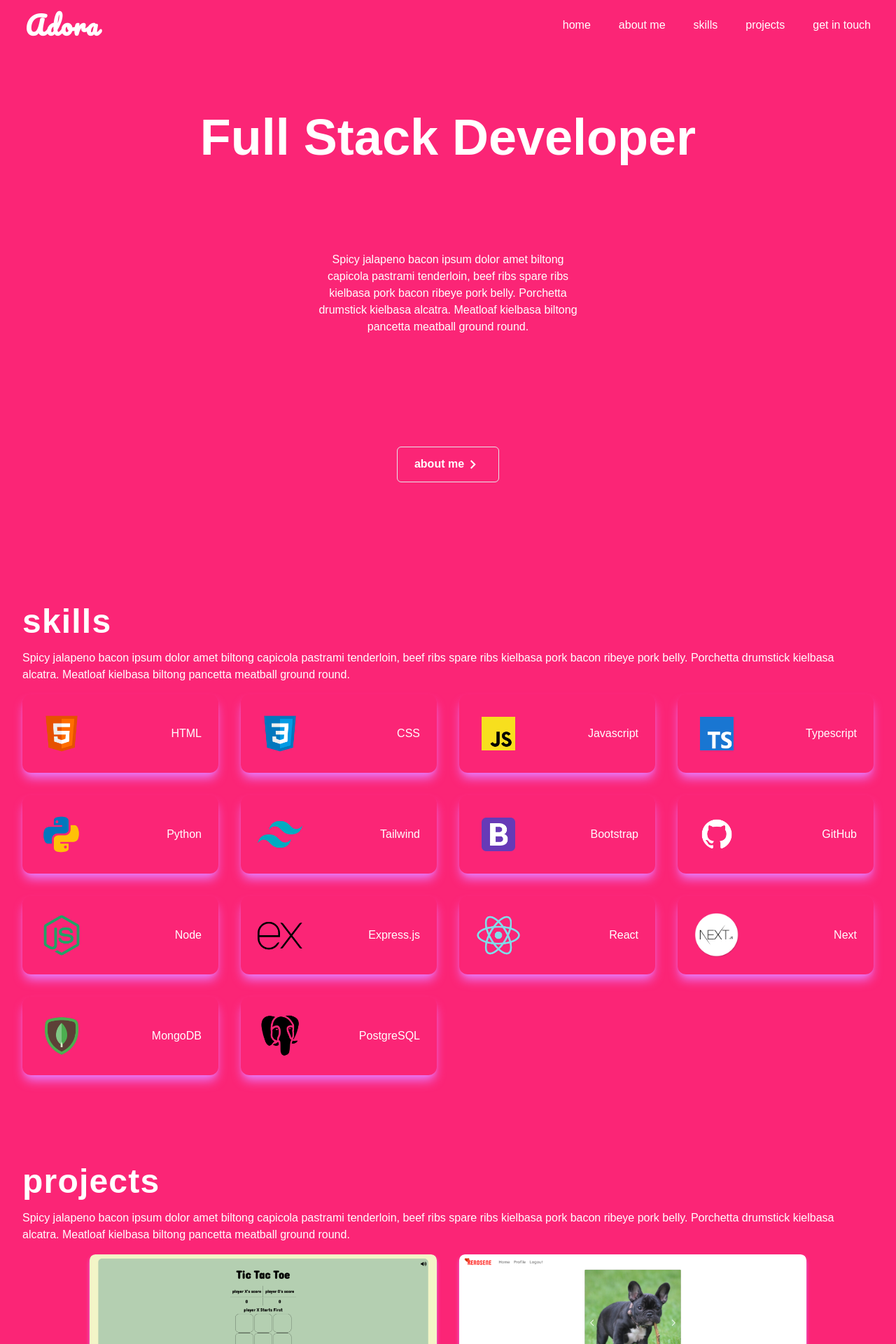
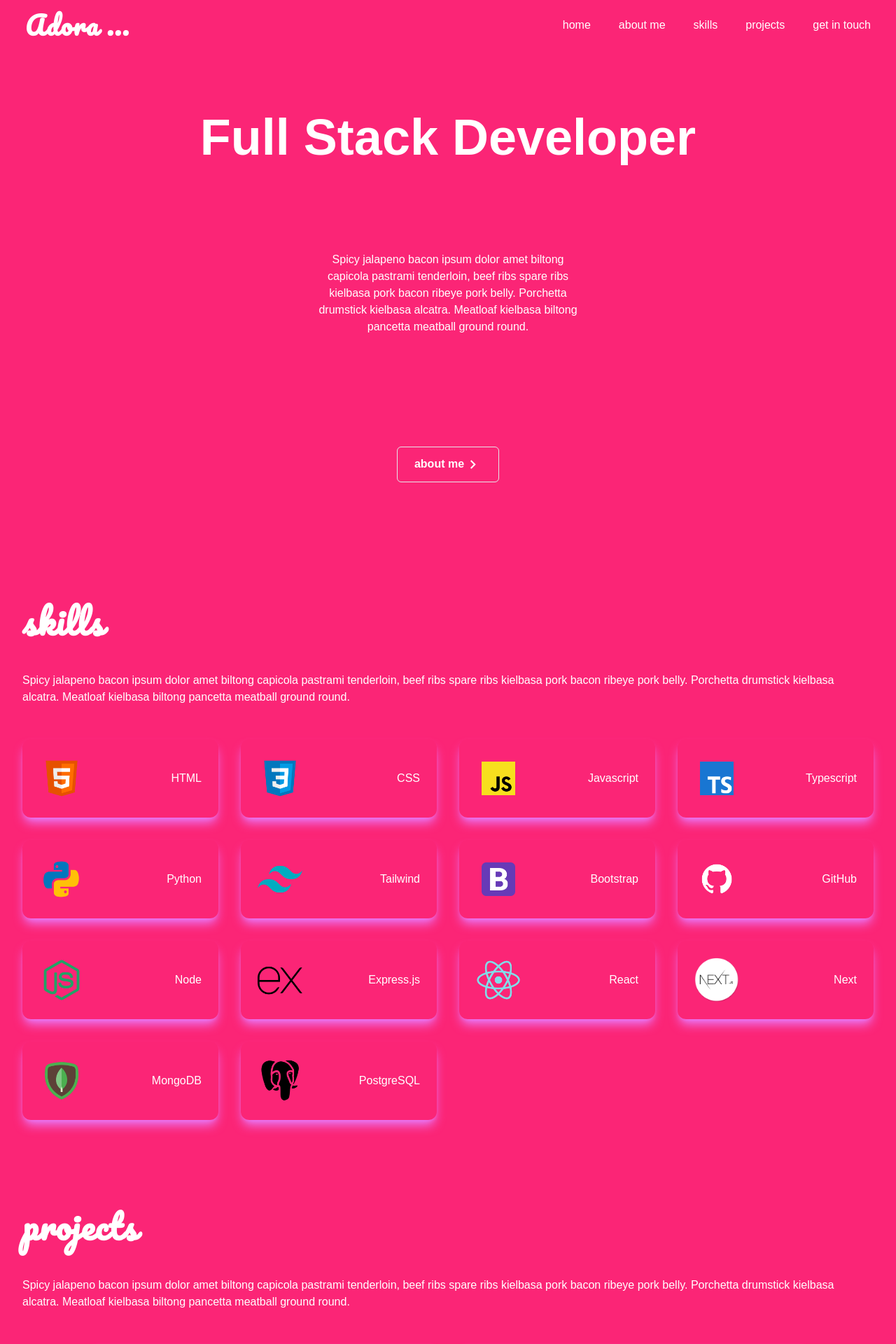
Before and after one commit to AdoraWyne/Adora_ChinYing, a Next.js app: page / in a window 1280 px wide. Shown: the top 1920 px of the page at 70% size. Built offline with nearby package versions, Linux system fonts and the light colour scheme.

Commit message:
Adjusted the style

```diff
--- a/components/Navbar.jsx
+++ b/components/Navbar.jsx
@@ -10,23 +10,28 @@ const Navbar = () => {
     const links = [
         {
             id: 1,
+            title: "home",
             link: "home"
         },
         {
             id: 2,
-            link: "about me"
+            title: "about me",
+            link: "aboutme"
         },
         {
             id: 3,
+            title: "skills",
             link: "skills"
         },
         {
             id: 4,
+            title: "projects",
             link: "projects"
         },
         {
             id: 5,
-            link: "get in touch"
+            title: "get in touch",
+            link: "getintouch"
         }
     ]
 
@@ -34,15 +39,15 @@ const Navbar = () => {
     <div className="w-full h-14 z-10 p-5 fixed bg-themedPink text-white duration-300 ease-in">
         <div className="flex justify-between items-center w-full h-full max-w-screen-xl mx-auto p-4">
             <Link href='/#home'>
-                <h1 className="font-logo text-3xl lg:text-4xl font-bold tracking-wider">Adora</h1>
+                <h1 className="font-logo text-3xl lg:text-4xl font-bold tracking-wider">Adora ...</h1>
             </Link>
 
             <div>
                 <ul className="hidden md:flex">
-                    {links.map(({id, link}) => (
+                    {links.map(({id, title, link}) => (
                             <Link key={id} href={`/#${link}`}>
                                 <li className="ml-10 text-md duration-200 ease-out hover:scale-110">
-                                    {link}
+                                    {title}
                                 </li>
                             </Link>
                         ))}
--- a/components/Projects.jsx
+++ b/components/Projects.jsx
@@ -41,10 +41,10 @@ const Projects = () => {
     return (
         <div id="projects" className="w-full">
             <div className="max-w-screen-xl mx-auto px-8 py-16 text-center md:text-left">
-                <h2 className="text-white text-3xl md:text-5xl tracking-wide font-bold">
+                <h2 className="text-white font-logo text-3xl md:text-5xl tracking-wide font-bold">
                     projects
                 </h2>
-                <p className="text-white py-4">
+                <p className="text-white py-4 my-8">
                     Spicy jalapeno bacon ipsum dolor amet biltong capicola pastrami tenderloin, beef ribs spare ribs kielbasa pork bacon ribeye pork belly. Porchetta drumstick kielbasa alcatra. Meatloaf kielbasa biltong pancetta meatball ground round.
                 </p>
 
--- a/components/Skills.jsx
+++ b/components/Skills.jsx
@@ -95,10 +95,10 @@ const Skills = () => {
     return (
         <div id="skills" className="w-full">
             <div className="max-w-screen-xl mx-auto px-8 py-16 text-center md:text-left">
-                <h2 className="text-white text-3xl md:text-5xl tracking-wide font-bold">
+                <h2 className="text-white font-logo text-3xl md:text-5xl tracking-wide font-bold">
                     skills
                 </h2>
-                <p className="text-white py-4">
+                <p className="text-white py-4 my-8">
                     Spicy jalapeno bacon ipsum dolor amet biltong capicola pastrami tenderloin, beef ribs spare ribs kielbasa pork bacon ribeye pork belly. Porchetta drumstick kielbasa alcatra. Meatloaf kielbasa biltong pancetta meatball ground round.
                 </p>
 
```
